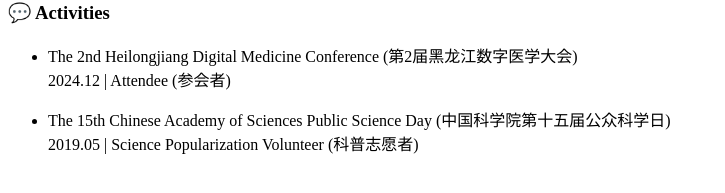
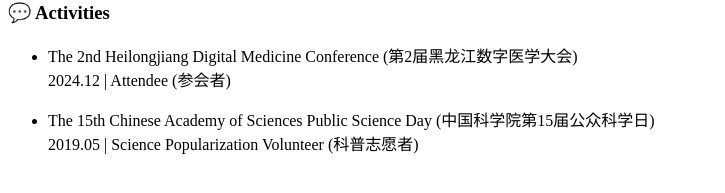
Before and after one commit to ShixinSUN94/shixinsun94.github.io, a Jekyll site: the page built from _pages/includes/6.activities.md, in a window 1280 px wide. Shown: the part 395-588 px from the top of the page, without its empty margins (0-725 px from the left). Built offline with Jekyll 4.4.1, drawn with Linux system fonts in a browser that asks for light colours; our own code applies the rules of GitHub Pages for plain Markdown files.

Commit message:
Update 6.activities.md

```diff
--- a/_pages/includes/6.activities.md
+++ b/_pages/includes/6.activities.md
@@ -3,5 +3,5 @@
 - The 2nd Heilongjiang Digital Medicine Conference (第2届黑龙江数字医学大会)
   2024.12 | Attendee (参会者)
 
-- The 15th Chinese Academy of Sciences Public Science Day (中国科学院第十五届公众科学日)
+- The 15th Chinese Academy of Sciences Public Science Day (中国科学院第15届公众科学日)
   2019.05 | Science Popularization Volunteer (科普志愿者)
```
